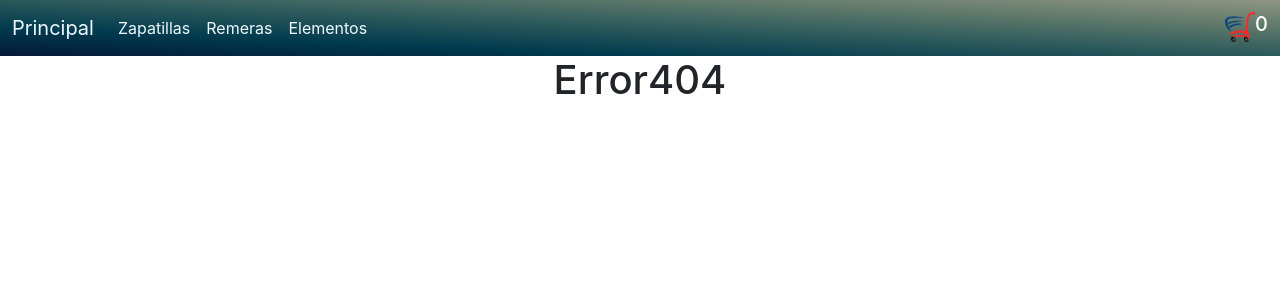
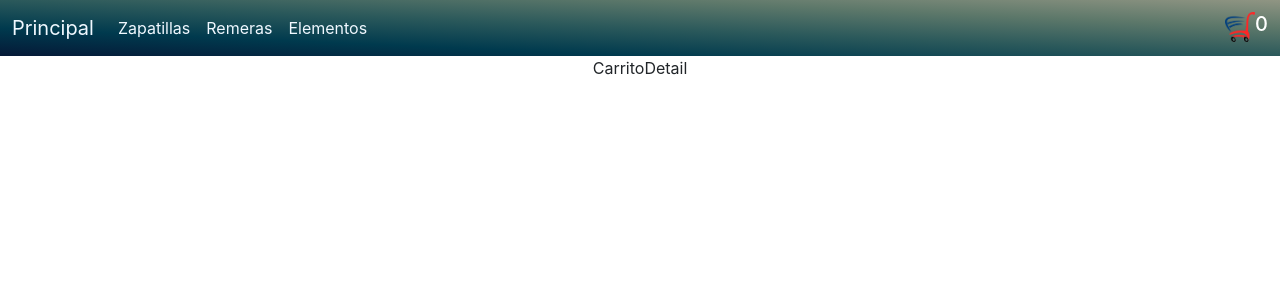
Before and after one commit to CesarPetit21480/react, a React (Create React App) app: page /carrito/detail in a window 1280 px wide. Shown: the top 300 px of the page. Built offline with nearby package versions, Linux system fonts and the light colour scheme.

Commit message:
carrito componente

```diff
--- a/src/App.js
+++ b/src/App.js
@@ -1,6 +1,7 @@
 import { useState } from "react";
 import { BrowserRouter as Router, Route, Routes } from "react-router-dom";
 import "./App.css";
+import CarritoDetail from "./component/CarritoDetail/CarritoDetail";
 import Counter from "./component/Counter/Counter";
 import Error404 from "./component/Error404/Error404";
 import ItemDetailContainer from "./component/ItemDetailContainter/ItemDetailContainer";
@@ -49,6 +50,7 @@ const addCarrito = (item) => {
           />
           <Route path="/counter" element={<Counter />} />
           <Route path="/item/detail/:id" element={<ItemDetailContainer addCarrito = {addCarrito} />} />
+          <Route path="/carrito/detail" element={<CarritoDetail carrito= {carrito} />} />
           <Route path="*" element={<Error404 />} />
         </Routes>
       </Router>
--- /dev/null
+++ b/src/component/CarritoDetail/CarritoDetail.jsx
@@ -0,0 +1,13 @@
+import React from 'react'
+
+const CarritoDetail = (props) => {
+    const {carrito} = props;
+
+console.log("CARRITO EN DETAIL",carrito)
+
+  return (
+    <div>CarritoDetail</div>
+  )
+}
+
+export default CarritoDetail
--- a/src/component/CartWidget/CartWidget.jsx
+++ b/src/component/CartWidget/CartWidget.jsx
@@ -1,14 +1,18 @@
 import React from 'react'
 import carro from '../../images/carritoNew.png'
 import './CartWidget.css'
+import { Link } from 'react-router-dom'
 
 const CartWidget = (props) => {
 
   const {count} = props;
 
+
+
+
   return (
     <div  className='d-flex'>
-         <img className='tamanio' src= {carro} alt="carrito" />
+       <Link to={`/carrito/detail`}> <img className='tamanio' src= {carro} alt="carrito" /> </Link>
          <h5 className='color'>{count}</h5>
     </div>
   )
```
